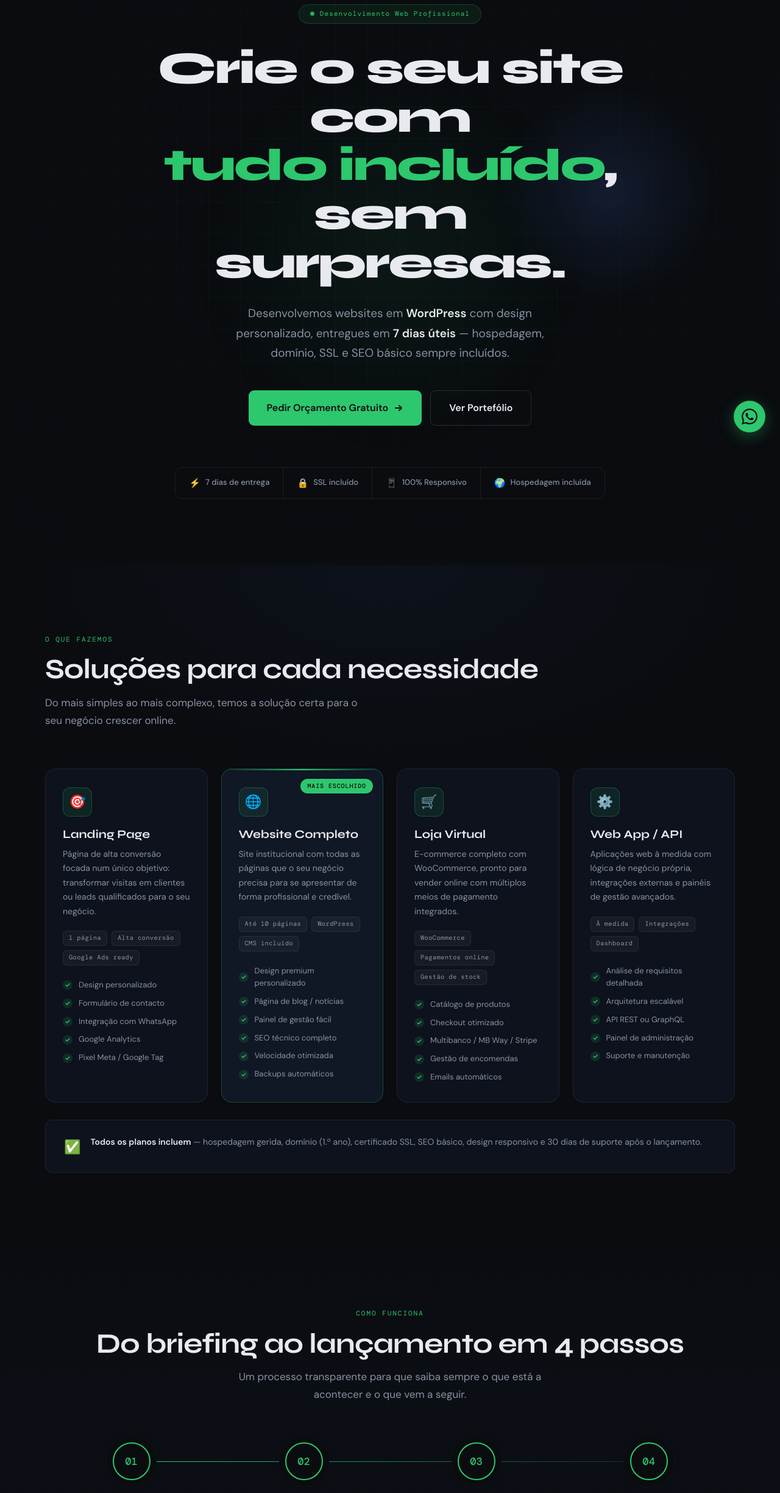
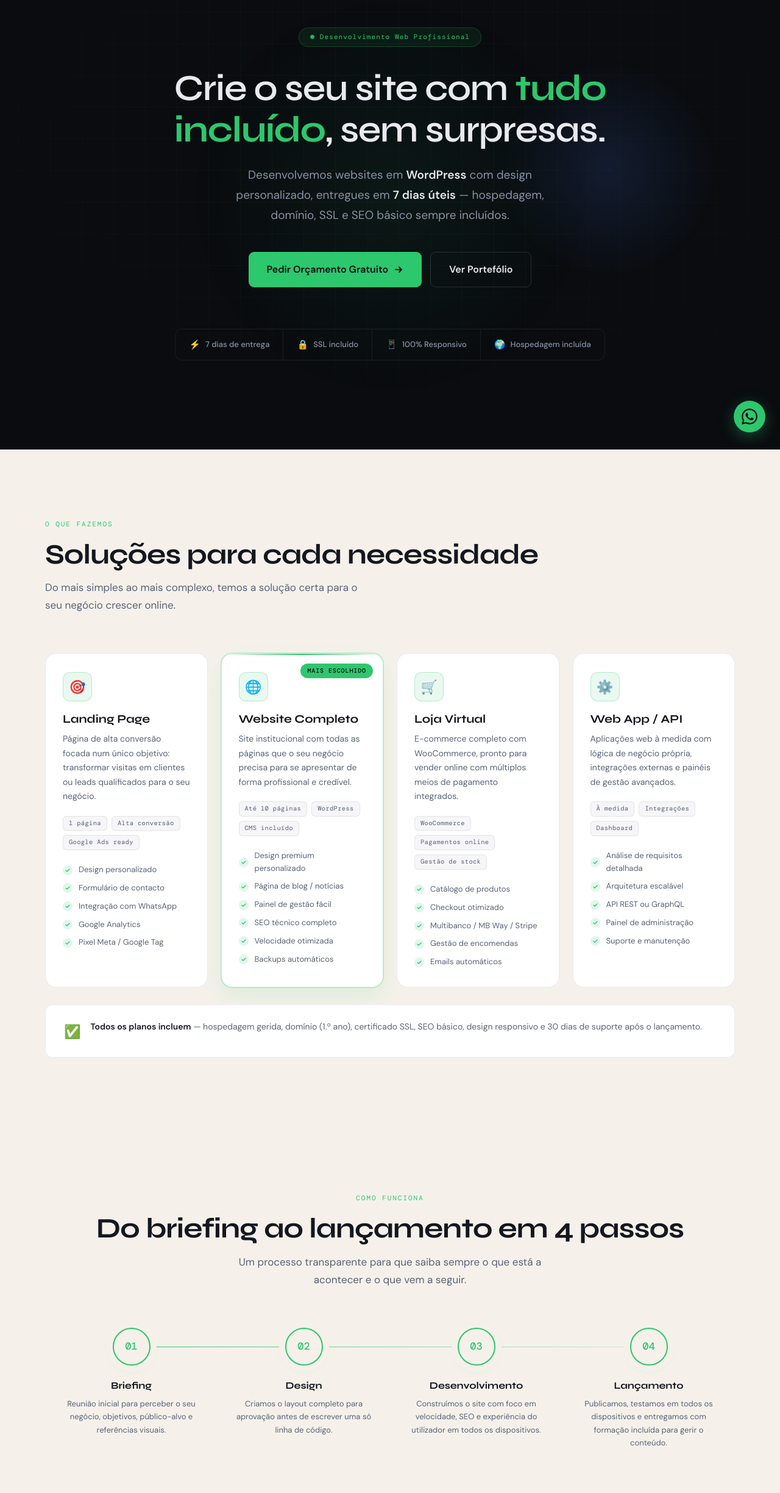
Before and after one commit to cartagosdigital/sitepath_pt, a plain HTML site: page index.html in a window 1280 px wide. Shown: the part 63-2511 px from the top of the page at 61% size. Drawn offline with nearby package versions, Linux system fonts and the light colour scheme.

Commit message:
refactor: soften hero H1 typography and add alternating light sections
- Hero H1 weight 800→600 with looser tracking and natural line break
- Add cream light theme tokens and overrides for service/process/testimonial/FAQ sections
- Apply class="light" to alternate dark/light rhythm across the page

Co-Authored-By: Claude Sonnet 4.6 <noreply@anthropic.com>

```diff
--- a/index.html
+++ b/index.html
@@ -34,6 +34,17 @@
       --nav-h:        70px;
       --radius:       12px;
       --radius-lg:    18px;
+
+      /* Light section palette */
+      --light-bg:         #F5F1EA;
+      --light-bg-soft:    #FAF7F0;
+      --light-text:       #14171F;
+      --light-muted:      #5A6378;
+      --light-dim:        #8A93A6;
+      --light-border:     rgba(20, 23, 31, 0.08);
+      --light-border-md:  rgba(20, 23, 31, 0.16);
+      --light-card:       #FFFFFF;
+      --light-card-hover: #FBFAF6;
     }
 
     /* =============================================
@@ -364,13 +375,17 @@
     }
 
     .hero-h1 {
-      font-size: clamp(36px, 6.5vw, 74px);
-      font-weight: 800;
-      letter-spacing: -0.035em;
-      line-height: 1.08;
-      margin-bottom: 26px;
-    }
-    .hero-h1 .accent { color: var(--green); }
+      font-size: clamp(34px, 5.4vw, 60px);
+      font-weight: 600;
+      letter-spacing: -0.022em;
+      line-height: 1.14;
+      margin-bottom: 24px;
+      text-wrap: balance;
+    }
+    .hero-h1 .accent {
+      color: var(--green);
+      font-weight: 700;
+    }
 
     .hero-sub {
       font-size: clamp(16px, 2vw, 19px);
@@ -1049,6 +1064,95 @@
     .wa-float svg { width: 26px; height: 26px; fill: #0A0C10; }
 
     /* =============================================
+       LIGHT SECTIONS (alternating rhythm)
+       ============================================= */
+    section.light {
+      background: var(--light-bg);
+      color: var(--light-text);
+    }
+    section.light .section-title { color: var(--light-text); }
+    section.light .section-sub   { color: var(--light-muted); }
+
+    /* Service cards on light */
+    section.light .svc-card {
+      background: var(--light-card);
+      border-color: var(--light-border);
+    }
+    section.light .svc-card:hover {
+      background: var(--light-card-hover);
+      border-color: var(--light-border-md);
+      box-shadow: 0 22px 44px rgba(20, 23, 31, 0.06);
+    }
+    section.light .svc-card.featured {
+      background: var(--light-card);
+      border-color: var(--green-border);
+      box-shadow: 0 0 0 1px var(--green-border), 0 18px 36px rgba(45, 199, 109, 0.10);
+    }
+    section.light .svc-name      { color: var(--light-text); }
+    section.light .svc-desc      { color: var(--light-muted); }
+    section.light .svc-list li   { color: var(--light-muted); }
+    section.light .tag {
+      background: rgba(27, 42, 74, 0.04);
+      border-color: var(--light-border);
+      color: var(--light-muted);
+    }
+    section.light .svc-footer {
+      background: var(--light-card);
+      border-color: var(--light-border);
+    }
+    section.light .svc-footer p      { color: var(--light-muted); }
+    section.light .svc-footer strong { color: var(--light-text); }
+
+    /* Process on light */
+    section.light .proc-num {
+      background: var(--light-bg);
+      box-shadow: 0 0 0 10px var(--light-bg), 0 4px 16px rgba(45, 199, 109, 0.18);
+    }
+    section.light .proc-title { color: var(--light-text); }
+    section.light .proc-desc  { color: var(--light-muted); }
+
+    /* Testimonials on light */
+    section.light .testi-card {
+      background: var(--light-card);
+      border-color: var(--light-border);
+    }
+    section.light .testi-card:hover {
+      background: var(--light-card-hover);
+      border-color: var(--light-border-md);
+      box-shadow: 0 12px 32px rgba(20, 23, 31, 0.06);
+    }
+    section.light .testi-text  { color: var(--light-muted); }
+    section.light .author-name { color: var(--light-text); }
+    section.light .author-av {
+      background: rgba(27, 42, 74, 0.06);
+      border-color: var(--green-border);
+    }
+    section.light .stats-bar {
+      background: var(--light-border);
+      border-color: var(--light-border);
+    }
+    section.light .stat-item  { background: var(--light-card); }
+    section.light .stat-num   { color: var(--light-text); }
+    section.light .stat-label { color: var(--light-muted); }
+
+    /* FAQ on light */
+    section.light .faq-item {
+      background: var(--light-card);
+      border-color: var(--light-border);
+    }
+    section.light .faq-item.open { border-color: var(--green-border); }
+    section.light .faq-q         { color: var(--light-text); }
+    section.light .faq-body-inner{ color: var(--light-muted); }
+
+    /* Override dark gradients for light variants */
+    section.light#services,
+    section.light#process,
+    section.light#testimonials,
+    section.light#faq {
+      background: var(--light-bg);
+    }
+
+    /* =============================================
        RESPONSIVE
        ============================================= */
     @media (max-width: 1024px) {
@@ -1157,9 +1261,7 @@
         </div>
 
         <h1 class="hero-h1 reveal delay-1">
-          Crie o seu site com<br>
-          <span class="accent">tudo incluído</span>,<br>
-          sem surpresas.
+          Crie o seu site com <span class="accent">tudo incluído</span>, sem surpresas.
         </h1>
 
         <p class="hero-sub reveal delay-2">
@@ -1193,7 +1295,7 @@
   <!-- =========================================
        SERVICES
        ========================================= -->
-  <section id="services">
+  <section id="services" class="light">
     <div class="container">
       <div class="sec-head reveal">
         <span class="section-label">O que fazemos</span>
@@ -1297,7 +1399,7 @@
   <!-- =========================================
        PROCESS
        ========================================= -->
-  <section id="process">
+  <section id="process" class="light">
     <div class="container">
       <div class="sec-head sec-head-center reveal">
         <span class="section-label">Como funciona</span>
@@ -1432,7 +1534,7 @@
   <!-- =========================================
        TESTIMONIALS
        ========================================= -->
-  <section id="testimonials">
+  <section id="testimonials" class="light">
     <div class="container">
       <div class="sec-head reveal">
         <span class="section-label">Testemunhos</span>
@@ -1513,7 +1615,7 @@
   <!-- =========================================
        FAQ
        ========================================= -->
-  <section id="faq">
+  <section id="faq" class="light">
     <div class="container">
       <div class="sec-head sec-head-center reveal">
         <span class="section-label">Perguntas frequentes</span>
```
